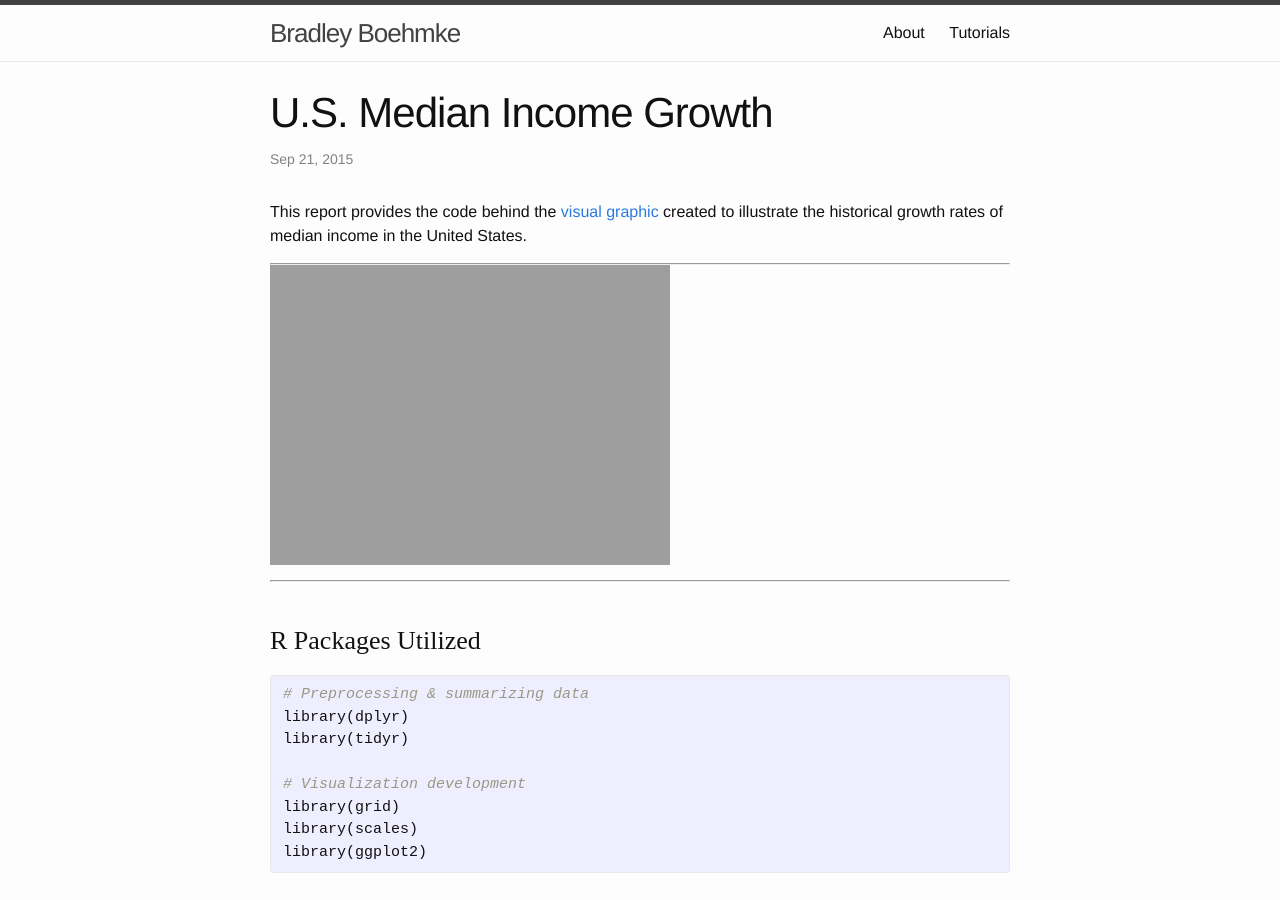
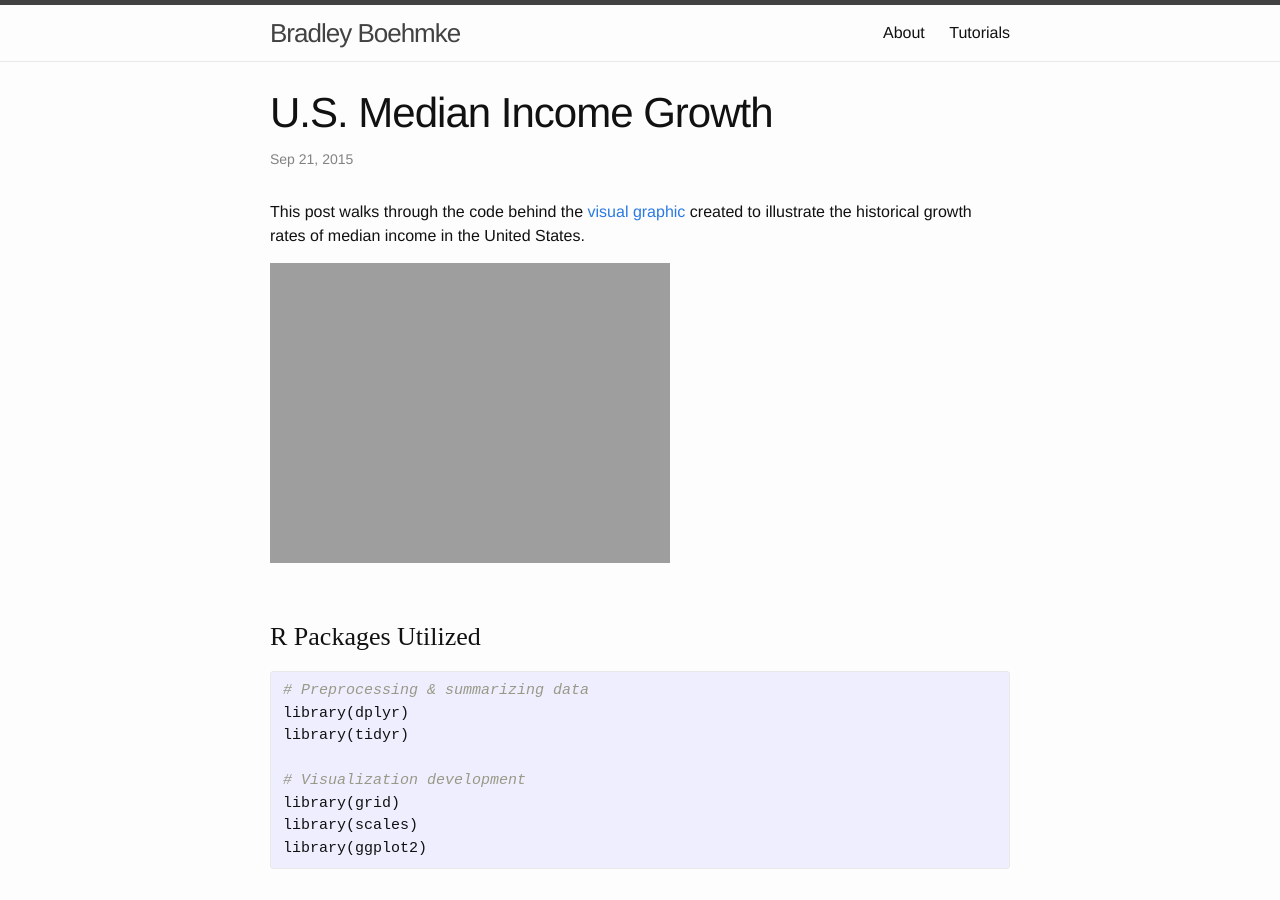
Before and after one commit to bradleyboehmke/bradleyboehmke, a Jekyll site: the page built from _posts/2015-12-28-u-s-median-income-growth.md, in a window 1280 px wide and 900 px high. Built offline with Jekyll 4.4.1, drawn with Linux system fonts in a browser that asks for light colours.

Commit message:
Update 2015-12-28-u-s-median-income-growth.md

```diff
--- a/_posts/2015-12-28-u-s-median-income-growth.md
+++ b/_posts/2015-12-28-u-s-median-income-growth.md
@@ -6,13 +6,11 @@ published: true
 tags: [r, ggplot2, visualization]
 ---
 
-This report provides the code behind the [visual graphic](https://twitter.com/bradleyboehmke/status/558490399917236226) created to illustrate the historical growth rates of median income in the United States.
-
---------
+This post walks through the code behind the [visual graphic](https://twitter.com/bradleyboehmke/status/558490399917236226) created to illustrate the historical growth rates of median income in the United States.
 
 ![Final_Graphic](http://bradleyboehmke.github.io/figure/source/u-s-median-income-growth/2015-12-28-u-s-median-income-growth/median_income.jpg)
 
---------
+<!--more-->
 
 <br>
 
```
